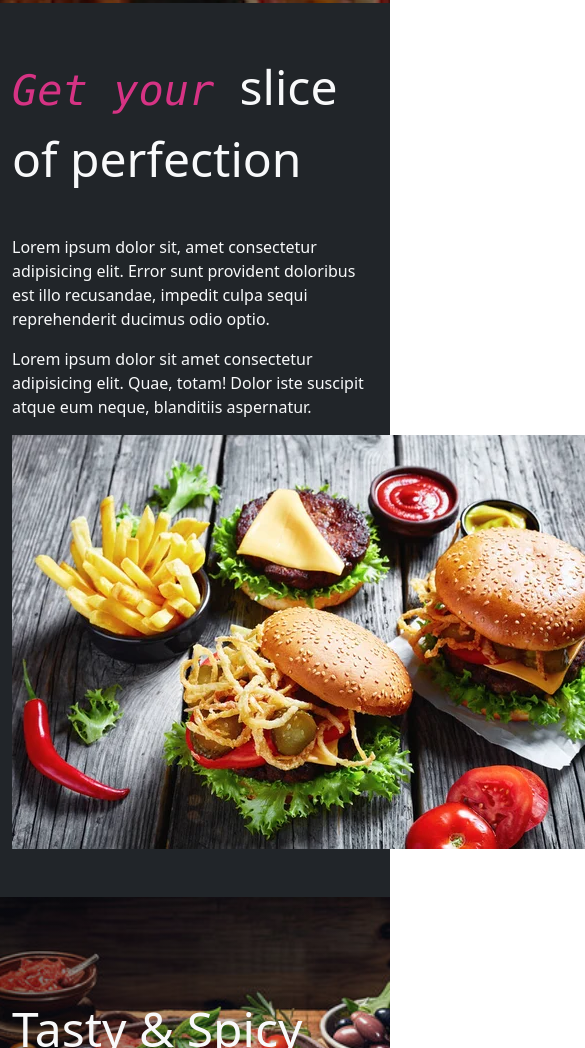
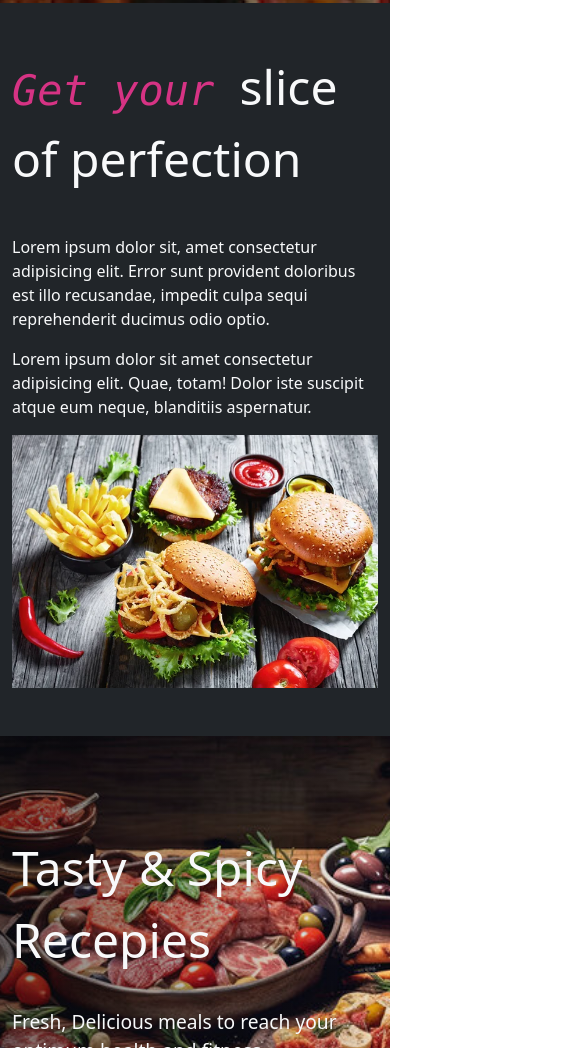
Before and after one commit to Aswanth4012/eatmore-site, a plain HTML site: page index.html in a window 390 px wide. Shown: the part 952-2000 px from the top of the page, 585 px wide, since content can reach past the window. Drawn offline with nearby package versions, Linux system fonts and the light colour scheme.

Commit message:
small screen overflow set

```diff
--- a/index.html
+++ b/index.html
@@ -74,7 +74,7 @@
                 <p class="text-light">Lorem ipsum dolor sit amet consectetur adipisicing elit. Quae, totam! Dolor iste suscipit atque eum neque, blanditiis aspernatur.</p>
               </div>
               <div class="col-12 col-md-6">
-                <img src="Images/home-intro2-img.jpg">
+                <img src="Images/home-intro2-img.jpg" style="width: 100%;">
               </div>
             </div>
           </div>
```
